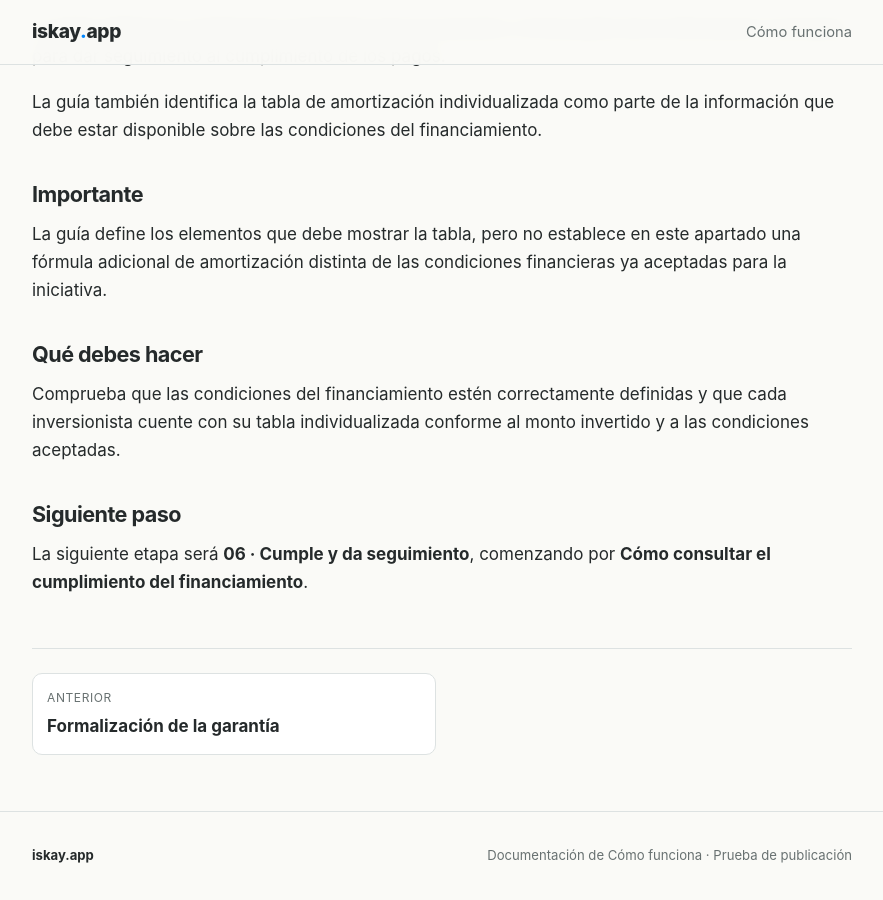
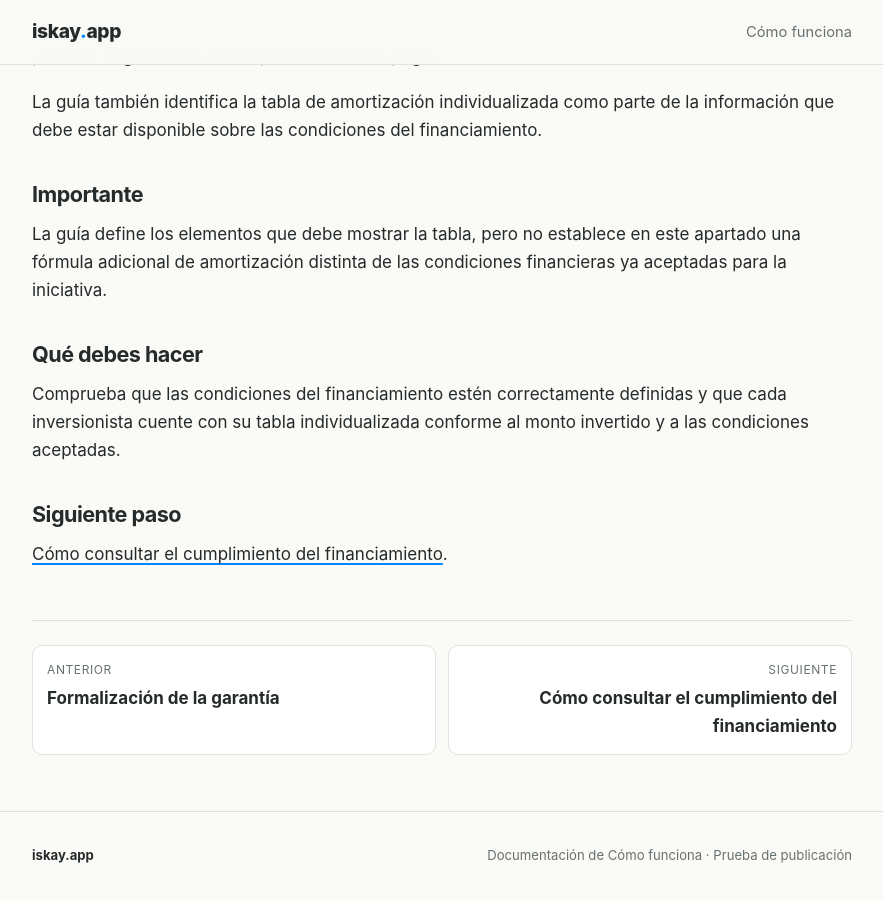
Before and after one commit to iskayApp/como-funciona, a Jekyll site: the page built from ideas/financiamiento-reembolsable/promotores/05-cierre-formalizacion-transferencia/28-como-se-concreta-la-tabla-de-amortizacion.md, in a window 1280 px wide and 900 px high, scrolled down 1151 px. Shown: the whole window, without its empty margins (198-1081 px from the left). Built offline with Jekyll 4.4.1, drawn with Linux system fonts in a browser that asks for light colours.

Commit message:
docs: enlazar ficha 28 con etapa 06

```diff
--- a/ideas/financiamiento-reembolsable/promotores/05-cierre-formalizacion-transferencia/28-como-se-concreta-la-tabla-de-amortizacion.md
+++ b/ideas/financiamiento-reembolsable/promotores/05-cierre-formalizacion-transferencia/28-como-se-concreta-la-tabla-de-amortizacion.md
@@ -14,6 +14,8 @@ status: "Borrador para revisión"
 reviewed: "2026-11-01"
 prev_url: /financiamiento-reembolsable/promotores/cierre-formalizacion-transferencia/formalizacion-de-la-garantia/
 prev_title: "Formalización de la garantía"
+next_url: /financiamiento-reembolsable/promotores/cumple-y-da-seguimiento/como-consultar-el-cumplimiento-del-financiamiento/
+next_title: "Cómo consultar el cumplimiento del financiamiento"
 ---
 
 # Cómo se concreta la tabla de amortización
@@ -60,4 +62,4 @@ Comprueba que las condiciones del financiamiento estén correctamente definidas
 
 ## Siguiente paso
 
-La siguiente etapa será **06 · Cumple y da seguimiento**, comenzando por **Cómo consultar el cumplimiento del financiamiento**.
+[Cómo consultar el cumplimiento del financiamiento]({{ '/financiamiento-reembolsable/promotores/cumple-y-da-seguimiento/como-consultar-el-cumplimiento-del-financiamiento/' | relative_url }}).
```
